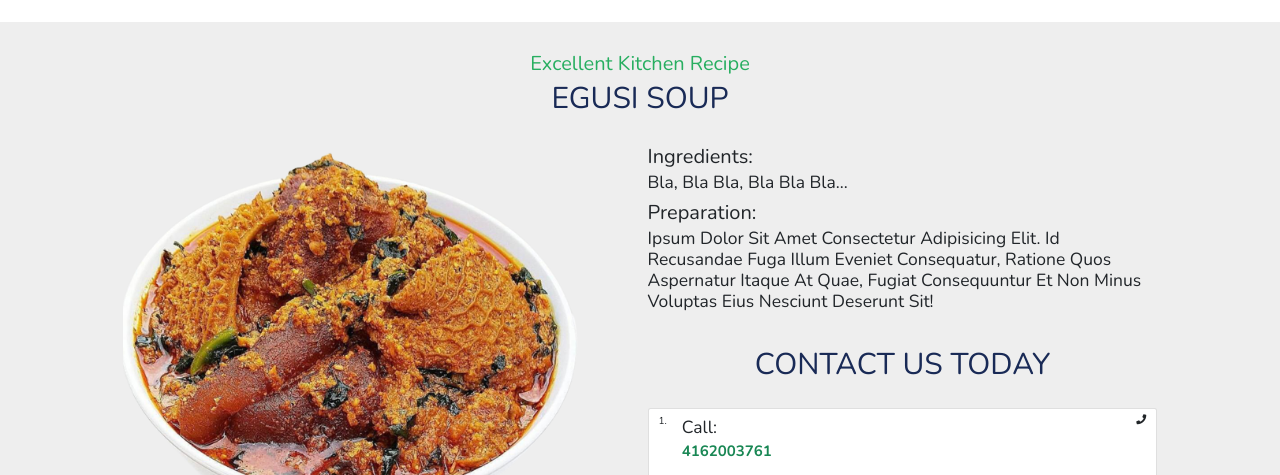
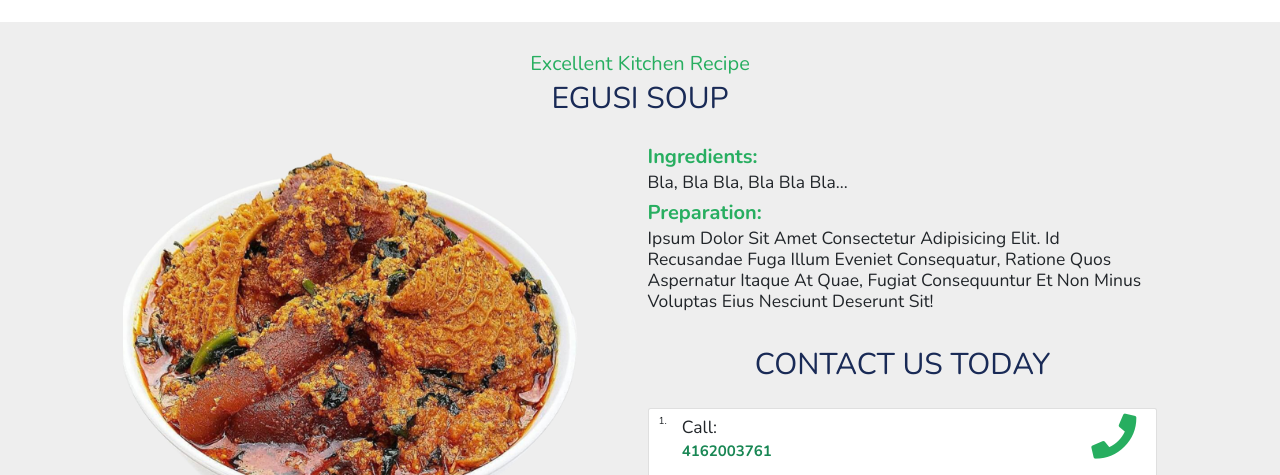
Before and after one commit to joshosas/excellent__kitchen, a plain HTML site: page index.html in a window 1280 px wide. Shown: the part 5948-6423 px from the top of the page. Drawn offline with nearby package versions, Linux system fonts and the light colour scheme.

Commit message:
Update style.css

```diff
--- a/css/style.css
+++ b/css/style.css
@@ -176,6 +176,15 @@
     font-size: 2.5rem;
 }
 
+/* Recipe */
+
+.recipe .container .row .col-sm-6 span{
+    color:var(--green);
+    font-weight: bolder;
+    margin-right: 1rem;
+    font-size: 4.5rem;
+}
+
 
 
 
```
